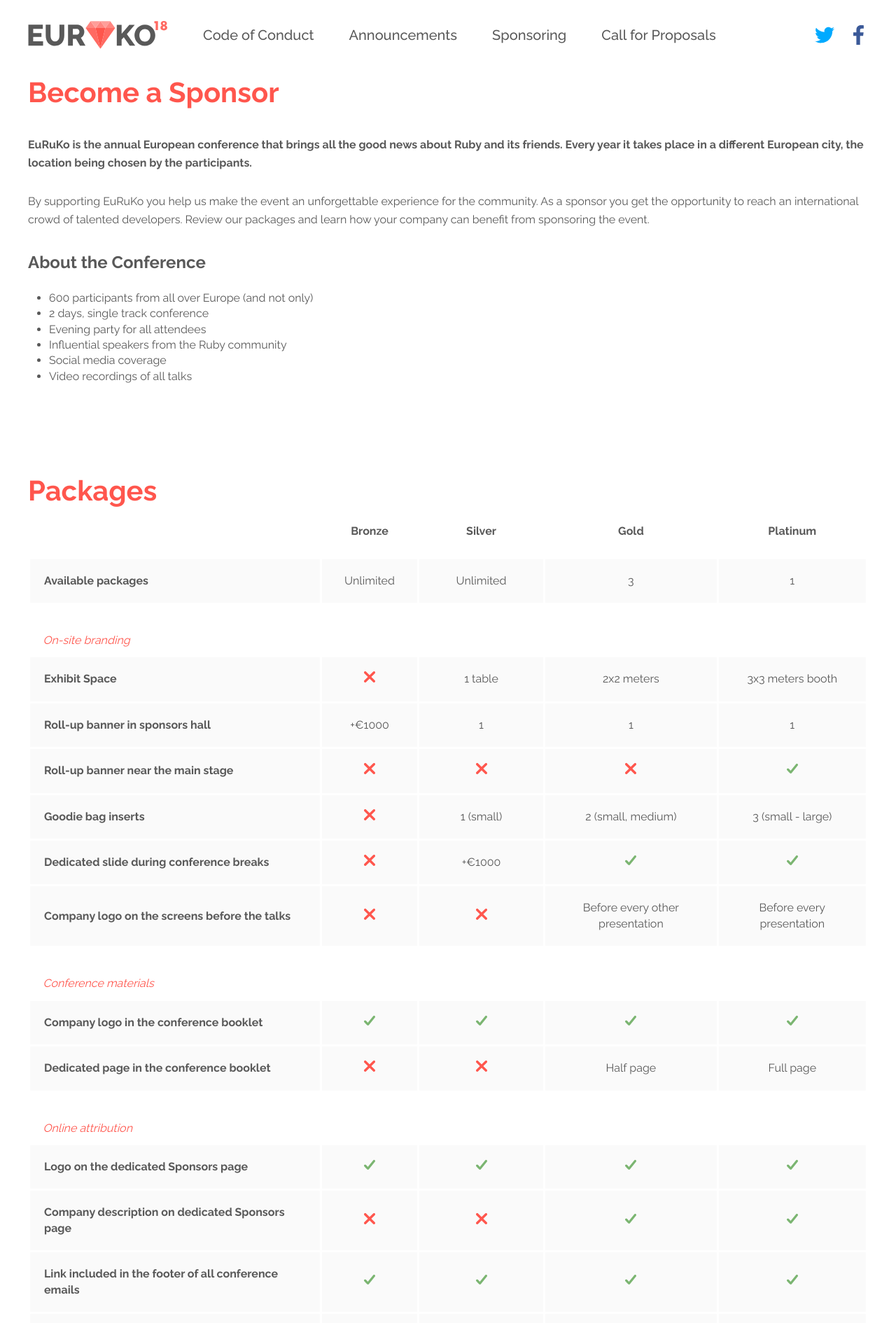
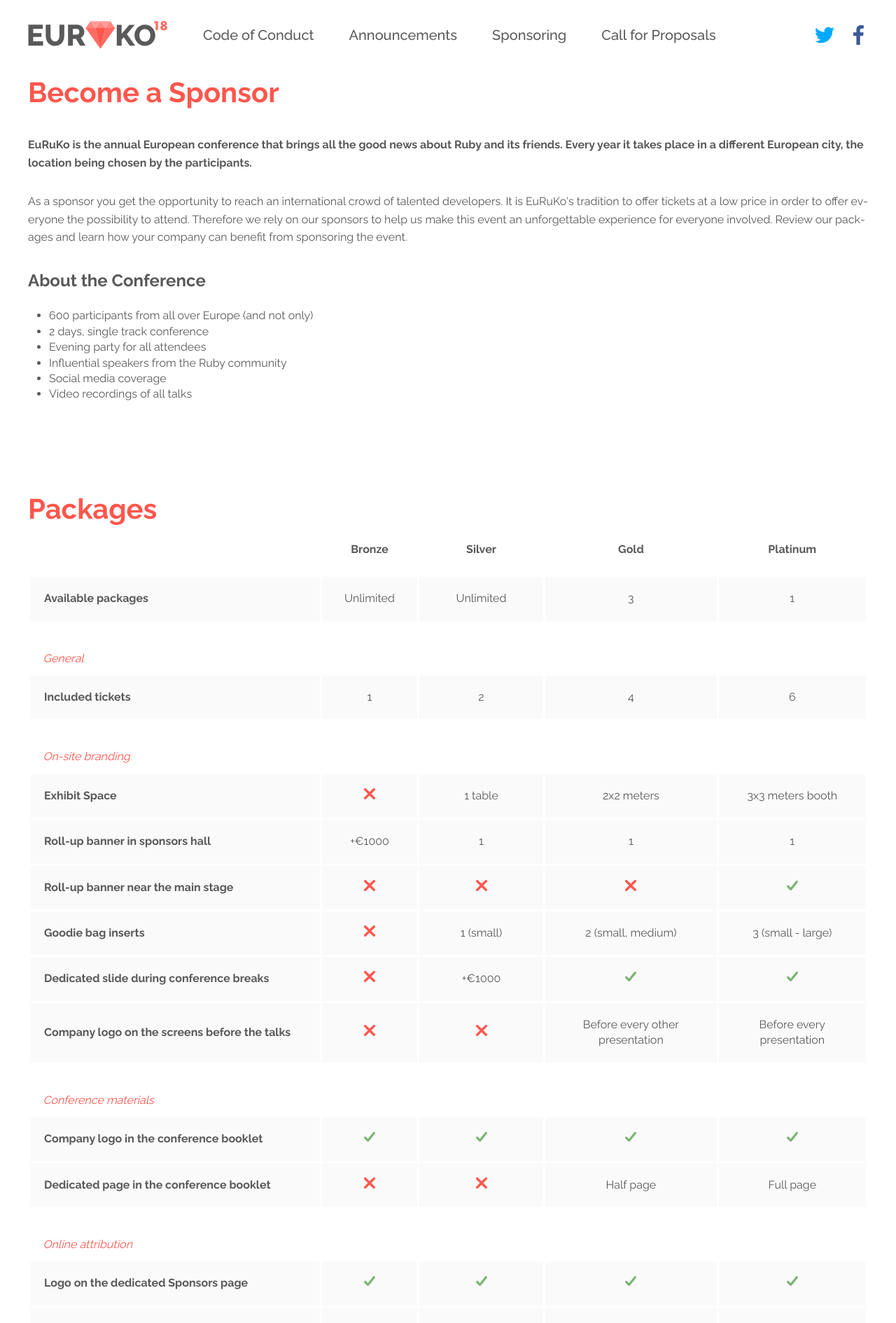
Before and after one commit to euruko/euruko2018.github.io, a Jekyll site: the page built from sponsoring.html, in a window 1280 px wide. Shown: the top 1890 px of the page at 70% size. Built offline with Jekyll 4.4.1, drawn with Linux system fonts in a browser that asks for light colours; some of the changed text lies outside the part shown.

Commit message:
Sponsoring page update

```diff
--- a/_includes/navigation.html
+++ b/_includes/navigation.html
@@ -1,4 +1,4 @@
-<nav>
+<nav class="no-print">
     <view class="layout-wrapper h-flex-wrap">
         {% include logo.html %}
         <div id="menu-opener" onClick="openMenu()">
--- a/_layouts/default.html
+++ b/_layouts/default.html
@@ -18,7 +18,6 @@
 
 {% include footer.html %}
 
-
 {% if site.google_analytics %}
 <script type="text/javascript">
     (function(i,s,o,g,r,a,m){i['GoogleAnalyticsObject']=r;i[r]=i[r]||function(){
--- a/assets/css/general.scss
+++ b/assets/css/general.scss
@@ -76,9 +76,16 @@
     size: A4 landscape;
 }
 
-@media print
-{
+@media print {
     .no-print, .no-print * {
         display: none !important;
     }
+
+    section {
+        page-break-before: always;
+    }
+
+    footer {
+        page-break-after: avoid;
+    }
 }
--- a/sponsoring.html
+++ b/sponsoring.html
@@ -19,8 +19,10 @@
                 </strong>
             </p>
 
-            <p style="margin-top: 30px;">By supporting EuRuKo you help us make the event an unforgettable experience for the community.
+            <p style="margin-top: 30px;">
                 As a sponsor you get the opportunity to reach an international crowd of talented developers.
+                It is EuRuKo's tradition to offer tickets at a low price in order to offer everyone the possibility to attend.
+                Therefore we rely on our sponsors to help us make this event an unforgettable experience for everyone involved.
                 Review our packages and learn how your company can benefit from sponsoring the event.</p>
 
             <h3 style="margin-top: 30px;">About the Conference</h3>
@@ -35,7 +37,7 @@
         </view>
     </section>
 
-    <section>
+    <section class="h-hidden-phone">
         <view column class="layout-wrapper section-spacing">
             <h1 class="c-red">
                 Packages
@@ -57,6 +59,17 @@
                         <td>Unlimited</td>
                         <td>3</td>
                         <td>1</td>
+                    </tr>
+
+                    <tr>
+                        <td class="title">General</td>
+                    </tr>
+                    <tr>
+                        <td>Included tickets</td>
+                        <td>1</td>
+                        <td>2</td>
+                        <td>4</td>
+                        <td>6</td>
                     </tr>
 
                     <tr>
@@ -298,17 +311,6 @@
                     </tr>
 
                     <tr>
-                        <td class="title">Additional</td>
-                    </tr>
-                    <tr>
-                        <td>Included tickets</td>
-                        <td>1</td>
-                        <td>2</td>
-                        <td>4</td>
-                        <td>6</td>
-                    </tr>
-
-                    <tr>
                         <td class="title">&nbsp;</td>
                     </tr>
 
@@ -346,4 +348,13 @@
             </div>
         </view>
     </section>
+
+    <p class="h-hidden-phone" style="text-align: center; margin-top: 20px;">
+        * VAT is not included<br />
+        ** Equipment & banners will be provided by the sponsors.
+    </p>
+
+    <p style="text-align: center; margin-top: 60px;">
+        <a href="/EuRuKu_2018_Sponsoring.pdf" target="_blank" class="button bg-red no-print">Download Packages</a>
+    </p>
 </content>
```
Also changed, not shown: other parts of sponsoring.html (+4 -4 lines), 1 other file.
